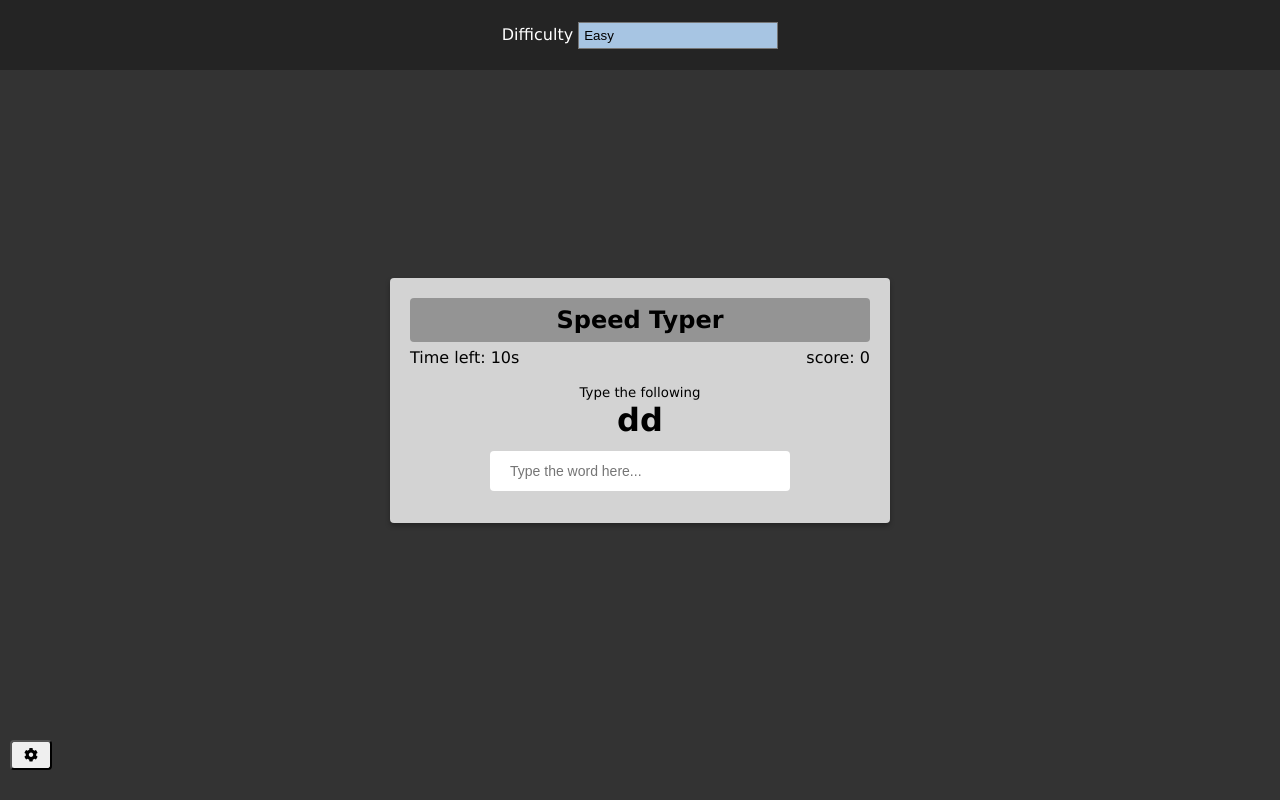
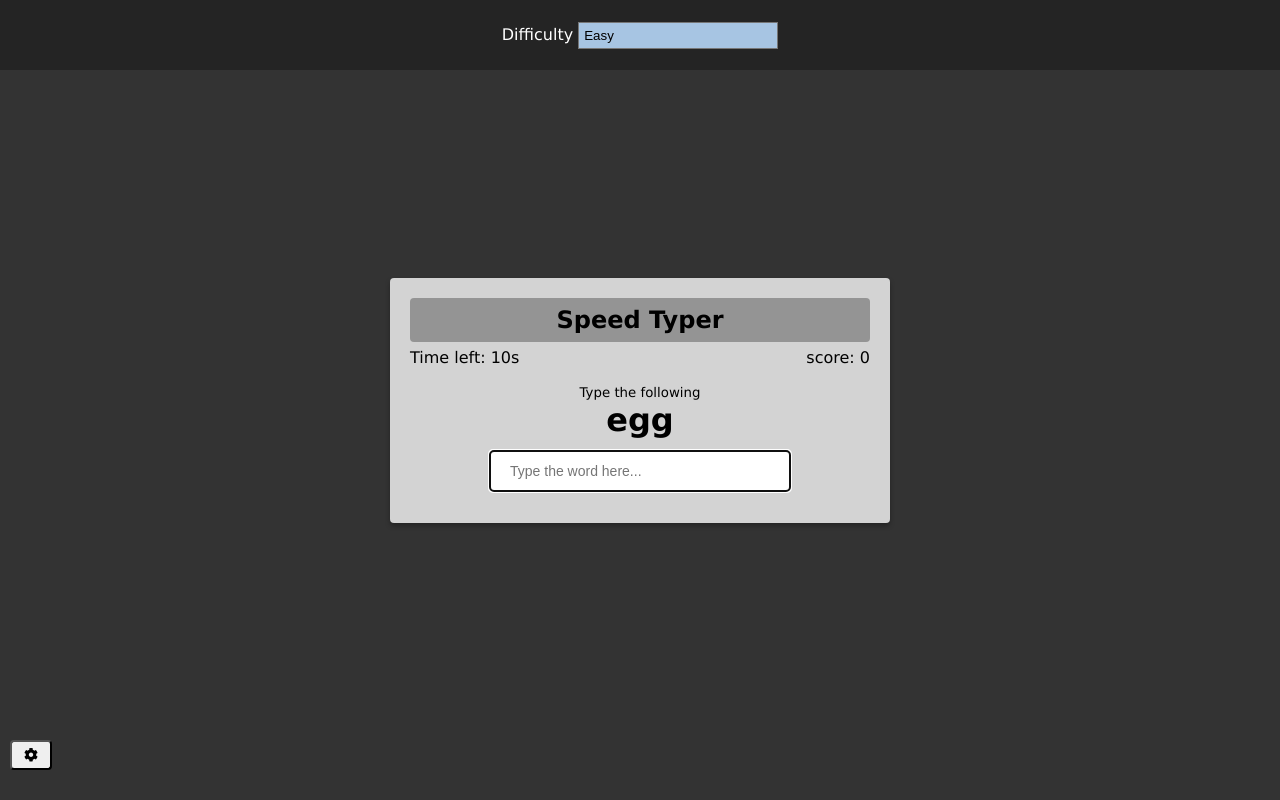
Before and after one commit to MEGBLETO/typing-game, a plain HTML site: page index.html in a window 1280 px wide. Drawn offline with Linux system fonts and the light colour scheme.

Commit message:
omplementation of score increase and word change function

```diff
--- a/css/style.css
+++ b/css/style.css
@@ -125,5 +125,5 @@ input{
   left: 0;
   width: 100%;
   height: 100%;
-  z-index: inherit;1
+  z-index: inherit;
 }
--- a/index.html
+++ b/index.html
@@ -28,11 +28,11 @@
 <div class="container">
   <h2>Speed Typer</h2>
   <small>Type the following</small>
-  <h1 id="word">dd</h1>
+  <h1 id="word"></h1>
   <input type="text" id="text" autocomplete="off" placeholder="Type the word here...">
   <p class="time-container"> Time left: <span id="time">10s</span></p>
 
-  <p class="score-container"> score: <span id="score">0</span></p>
+  <p class="score-container"> score: <span id="score"></span></p>
 
   <div id="end-game-container" class="end-game-container"></div>
 
--- a/js/app.js
+++ b/js/app.js
@@ -1,9 +1,100 @@
-cont word = document.getElementById('word');
-cont text = document.getElementById('text');
-cont scoreEl = document.getElementById('score');
-cont timeEl = document.getElementById('time');
-cont endgameEl = document.getElementById('end-game');
-cont settingsBtn = document.getElementById('setting-btn');
-cont settings = document.getElementById('settings');
-cont settingsForm = document.getElementById('setting-form');
-cont difficultySelect = document.getElementById('difficulty');
+const word = document.getElementById('word');
+const text = document.getElementById('text');
+const scoreEl = document.getElementById('score');
+const timeEl = document.getElementById('time');
+const endgameEl = document.getElementById('end-game');
+const settingsBtn = document.getElementById('setting-btn');
+const settings = document.getElementById('settings');
+const settingsForm = document.getElementById('setting-form');
+const difficultySelect = document.getElementById('difficulty');
+
+
+
+
+
+//List of words
+
+const words = [
+
+'sigh',
+'tense',
+'awesome',
+'ball',
+'juice',
+'tomatoes',
+'child',
+'eight',
+'egg',
+'love',
+'stewart',
+'admit',
+'fever',
+'virus'
+];
+
+
+//init word
+
+let randomword;
+
+
+//init score
+
+let score = 0;
+
+
+//init time
+
+let time = 10;
+
+
+//focus text on my input field
+
+text.focus();
+
+
+//genrate radom word from y array
+function getRandomWord(){
+  return words[Math.floor(Math.random()* words.length)];
+}
+
+
+//add random word to the DOM
+
+function addWordToDom(){
+
+randomword = getRandomWord()
+word.innerHTML = randomword;
+scoreEl.innerHTML = score;
+
+}
+
+addWordToDom();
+
+//increase score function
+
+function increaseScore(){
+  score++;
+}
+
+//add an event listeners to my input
+
+
+text.addEventListener('input', (e)=>{
+const insertedtext = e.target.value;
+
+if(insertedtext === randomword){
+  addWordToDom();
+
+  increaseScore();
+
+
+//empty the field
+
+e.target.value = '';
+}
+  else{
+    console.log('no match');
+  }
+}
+)
```
